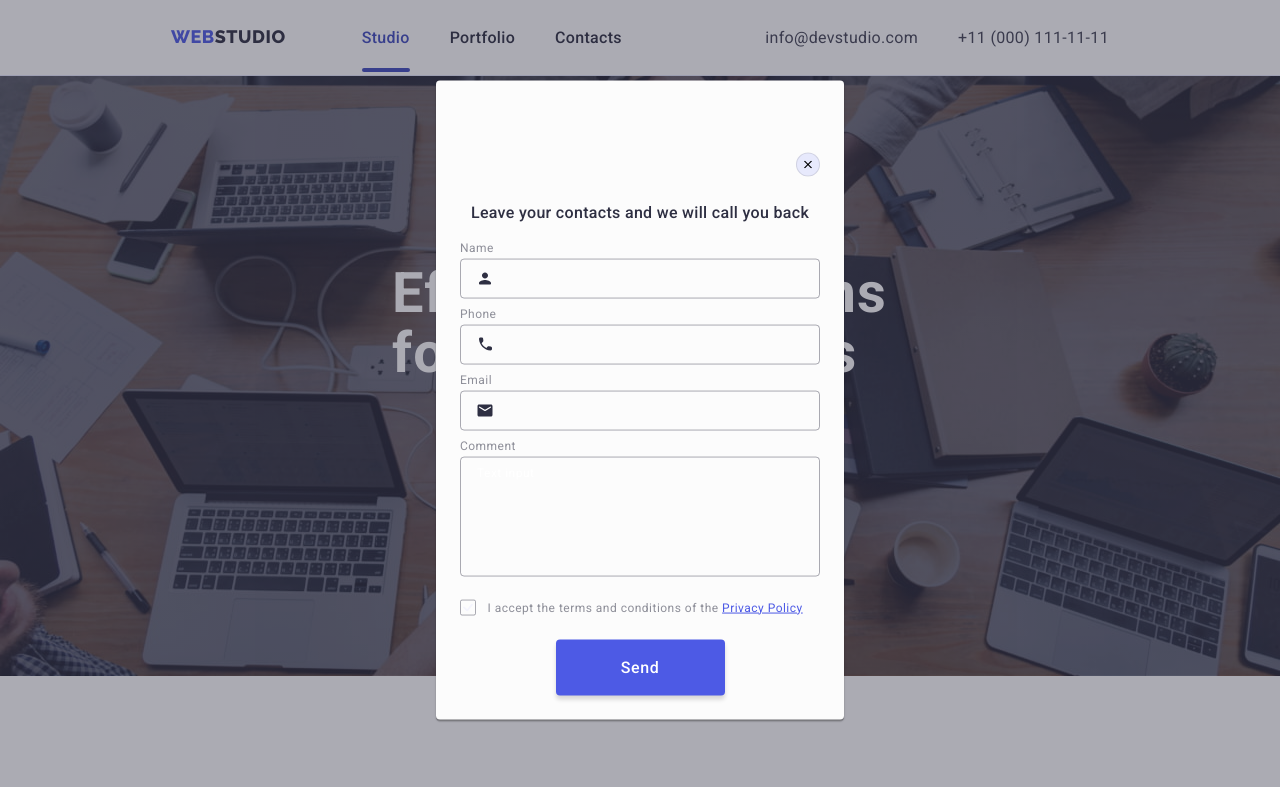
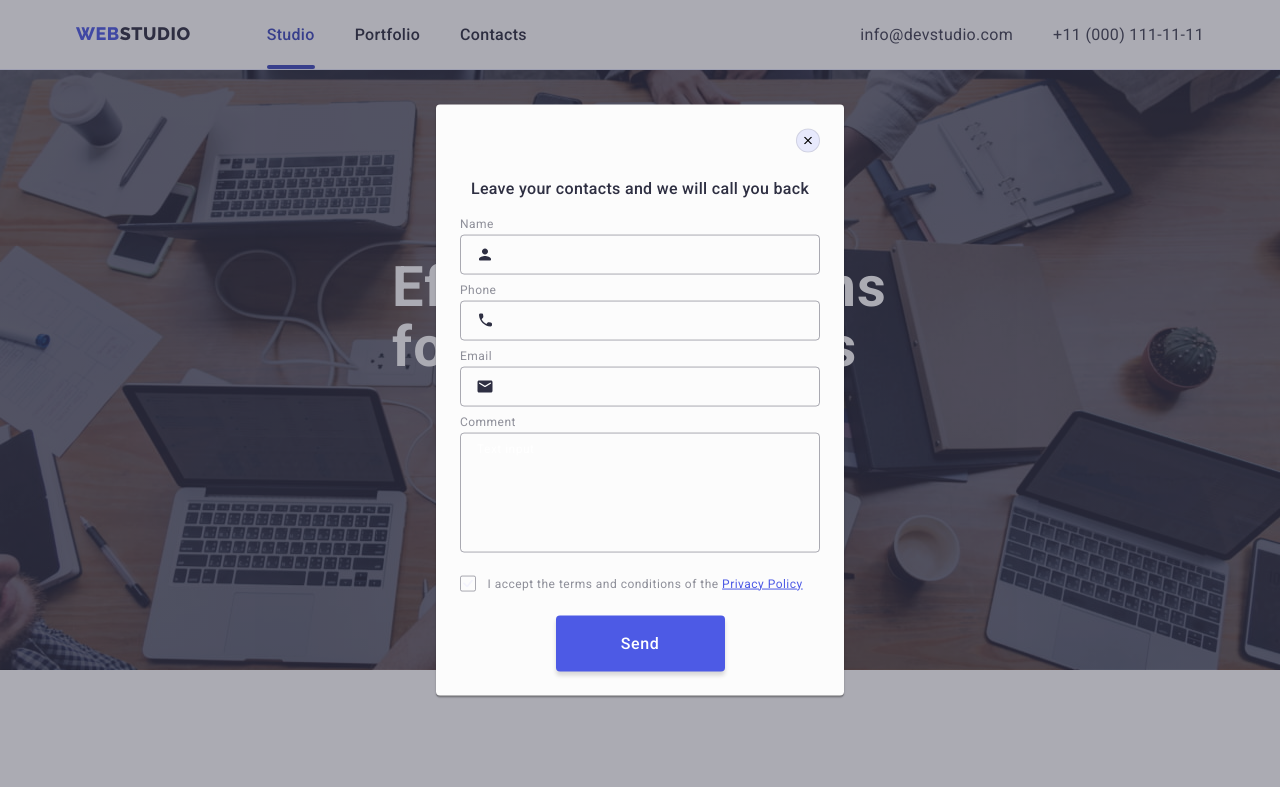
Before and after one commit to Yevhen1985/goit-markup-hw-06, a plain HTML site: page index.html in a window 1280 px wide. Both pictures are taken after a click on the button "Order Service". Shown: the top 787 px of the page. Drawn offline with nearby package versions, Linux system fonts and the light colour scheme.

Commit message:
Task 6 (06.26- 5)

```diff
--- a/css/styles.css
+++ b/css/styles.css
@@ -83,7 +83,8 @@ img {
 
 .header {
     background-color: var(--white-text);
-    padding: 25.5px 156px;
+        padding-top: 22.5px;
+        padding-bottom: 22.5px;
     border-bottom: 1px solid var(--btn-lines);
     box-shadow: 0px 2px 1px rgba(46, 47, 66, 0.08),
     0px 1px 1px rgba(46, 47, 66, 0.16), 0px 1px 6px rgba(46, 47, 66, 0.08);
@@ -641,7 +642,7 @@ img {
    background-color: #FCFCFC;
    box-shadow: 0px 1px 1px rgba(0, 0, 0, 0.14), 0px 1px 3px rgba(0, 0, 0, 0.12), 0px 2px 1px rgba(0, 0, 0, 0.2);
    border-radius: 4px;
-   padding: 72px 24px 24px 24px;
+   padding: 24px 24px 24px 24px;
    transition: transform 250ms cubic-bezier(0.4, 0, 0.2, 1);
 }
 
```
